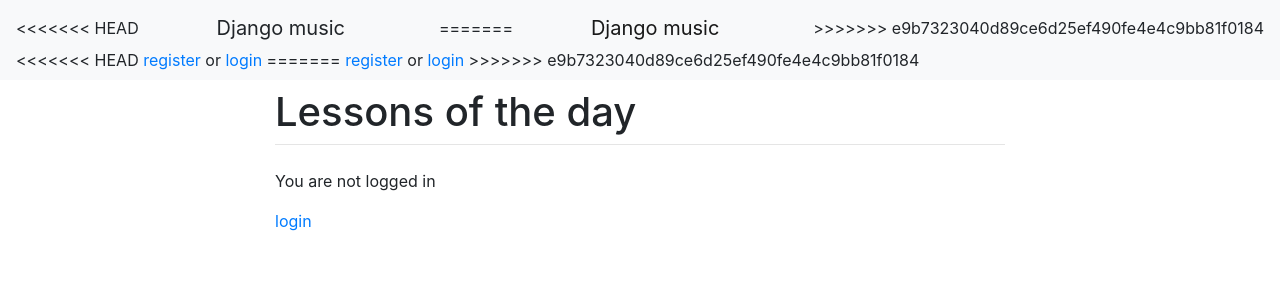
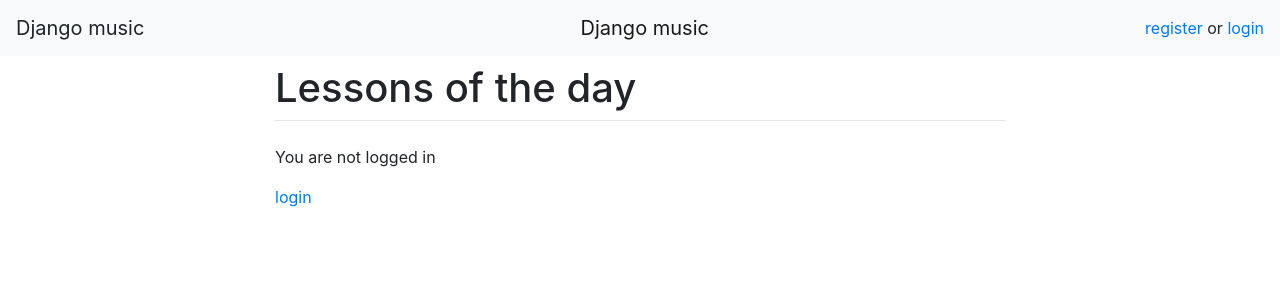
Before and after one commit to julien-lav/DjangoWeekIpssi, a Django app: template templates/home.html in a window 1280 px wide. Shown: the top 300 px of the page. Run offline with Django 3.2, Linux system fonts and the light colour scheme; the template is opened without the code that fills it, so the values that code supplies are empty; some libraries are stand-ins or nearby versions.

Commit message:
merge avec nathan-dev

```diff
--- a/templates/base.html
+++ b/templates/base.html
@@ -14,17 +14,12 @@
 			integrity="sha256-CSXorXvZcTkaix6Yvo6HppcZGetbYMGWSFlBw8HfCJo="
       crossorigin="anonymous">
     </script>
-    {% analytical_head_bottom %}
   </head>
   <body>
-  {% analytical_body_top %}
   <header>
     <nav class="navbar navbar-light bg-light">
-<<<<<<< HEAD
       <a class="navbar-brand">Django music</a>
-=======
       <a href="/" class="navbar-brand">Django music</a>
->>>>>>> e9b7323040d89ce6d25ef490fe4e4c9bb81f0184
       {% if user.is_authenticated %}
         <ul class="navbar navbar-right">
           <li class="liste-style-none">
@@ -32,11 +27,7 @@
           </li>
       {% else %}
           <li>
-<<<<<<< HEAD
-            <a href="/register">register</a> or <a href="/accounts/login">login</a>
-=======
             <a href="{% url 'register' %}">register</a> or <a href="{% url 'login' %}">login</a>
->>>>>>> e9b7323040d89ce6d25ef490fe4e4c9bb81f0184
           </li>
         </ul>
       {% endif %}
@@ -59,7 +50,6 @@
         </div>
       </div>
     </div>
-  {% analytical_body_bottom %}
   </body>
   <script src="{% static 'js/main.js' %}"></script>
 </html>
```
Also changed, not shown: db.sqlite3.
